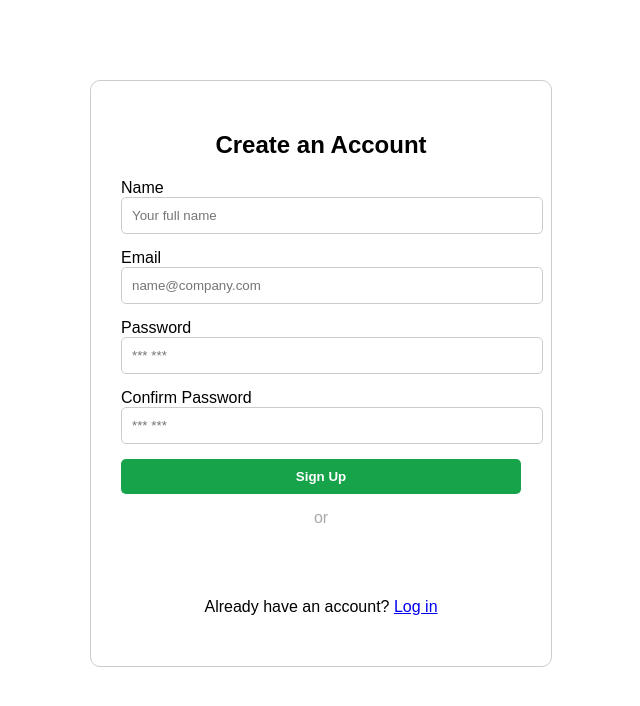
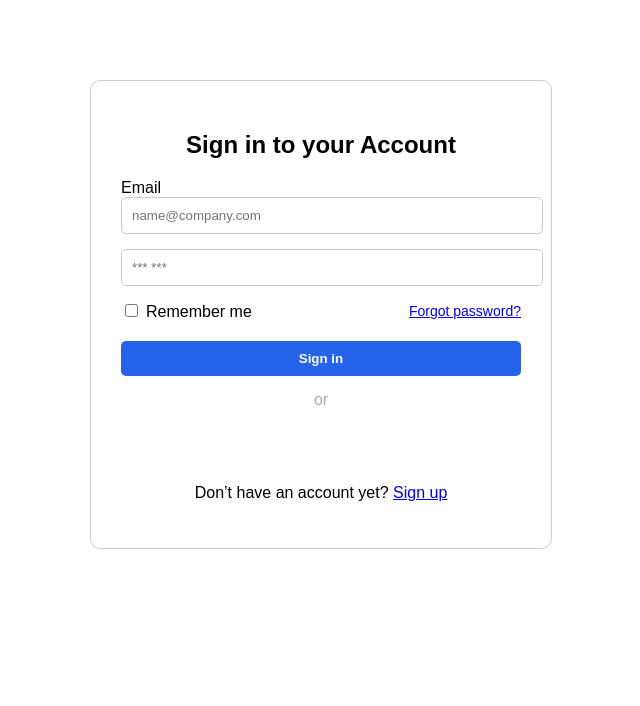
Before and after one commit to Jayashree-25/Social-Chat, a React (Vite) app in the folder frontend/: page / in a window 1280 px wide. Shown: the top 706 px of the page, without its empty margins (319-959 px from the left). Built offline with nearby package versions, Linux system fonts and the light colour scheme.

Commit message:
react-router setup & Link implemented

```diff
--- a/frontend/package.json
+++ b/frontend/package.json
@@ -14,10 +14,10 @@
     "@mui/material": "^7.2.0",
     "@react-oauth/google": "^0.12.2",
     "axios": "^1.10.0",
+    "react": "^18.2.0",
+    "react-dom": "^18.2.0",
     "react-router-dom": "^7.6.3",
-    "socket.io-client": "^4.8.1",
-    "react": "^18.2.0",
-    "react-dom": "^18.2.0"
+    "socket.io-client": "^4.8.1"
   },
   "devDependencies": {
     "vite": "^5.0.0"
--- a/frontend/src/App.jsx
+++ b/frontend/src/App.jsx
@@ -1,9 +1,15 @@
 import React from 'react';
 import Login from './pages/Login';
 import Signup from './pages/SignUp';
+import { Routes, Route } from "react-router-dom";
 
 const App = () => {
-  return <Signup />;
+  return (
+    <Routes>
+      <Route path="/" element={<Login />} />
+      <Route path="/signup" element={<Signup />} />
+    </Routes>
+  );
 };
 
 export default App;
--- a/frontend/src/main.jsx
+++ b/frontend/src/main.jsx
@@ -1,12 +1,15 @@
 import React from "react";
 import ReactDOM from "react-dom/client";
 import App from "./App.jsx";
+import { BrowserRouter } from 'react-router-dom';
 import { GoogleOAuthProvider } from "@react-oauth/google";
 
 const clientId = "232617022214-ul4up1faq5l5ev7dbbj05mrddd76uk2b.apps.googleusercontent.com";
 
 ReactDOM.createRoot(document.getElementById('root')).render(
   <GoogleOAuthProvider clientId={clientId}>
-    <App />
+    <BrowserRouter>
+      <App />
+    </BrowserRouter>
   </GoogleOAuthProvider>
 );
--- a/frontend/src/pages/Login.jsx
+++ b/frontend/src/pages/Login.jsx
@@ -1,5 +1,6 @@
 import React, { useState } from "react";
 import { GoogleLogin } from "@react-oauth/google";
+import { Link } from "react-router-dom";
 
 const Login = () => {
     const [email, setEmail] = useState("");
@@ -93,7 +94,7 @@ const Login = () => {
             />
 
             <p style={{ textAlign: "center", marginTop: "20px" }}>
-                Don’t have an account yet? <a href="#">Sign up</a>
+                Don’t have an account yet? <Link href="/signup">Sign up</Link>
             </p>
         </div>
     )
--- a/frontend/src/pages/SignUp.jsx
+++ b/frontend/src/pages/SignUp.jsx
@@ -1,6 +1,7 @@
 import React, { useState } from "react";
 import { GoogleLogin } from "@react-oauth/google";
 import axios from "axios";
+import { Link } from "react-router-dom";
 
 const Signup = () => {
     const [formData, setFormDate] = useState({
@@ -118,11 +119,12 @@ const Signup = () => {
                 }}
             />
             <p style={{ textAlign: "center", marginBottom: "20px" }}>
-                Already have an account? <a href="#">Log in</a>
+                Already have an account? <Link href="/">Log in</Link>
             </p>
         </div >
     )
 }
+
 const inputStyle = {
     width: "100%",
     padding: "10px",
```
